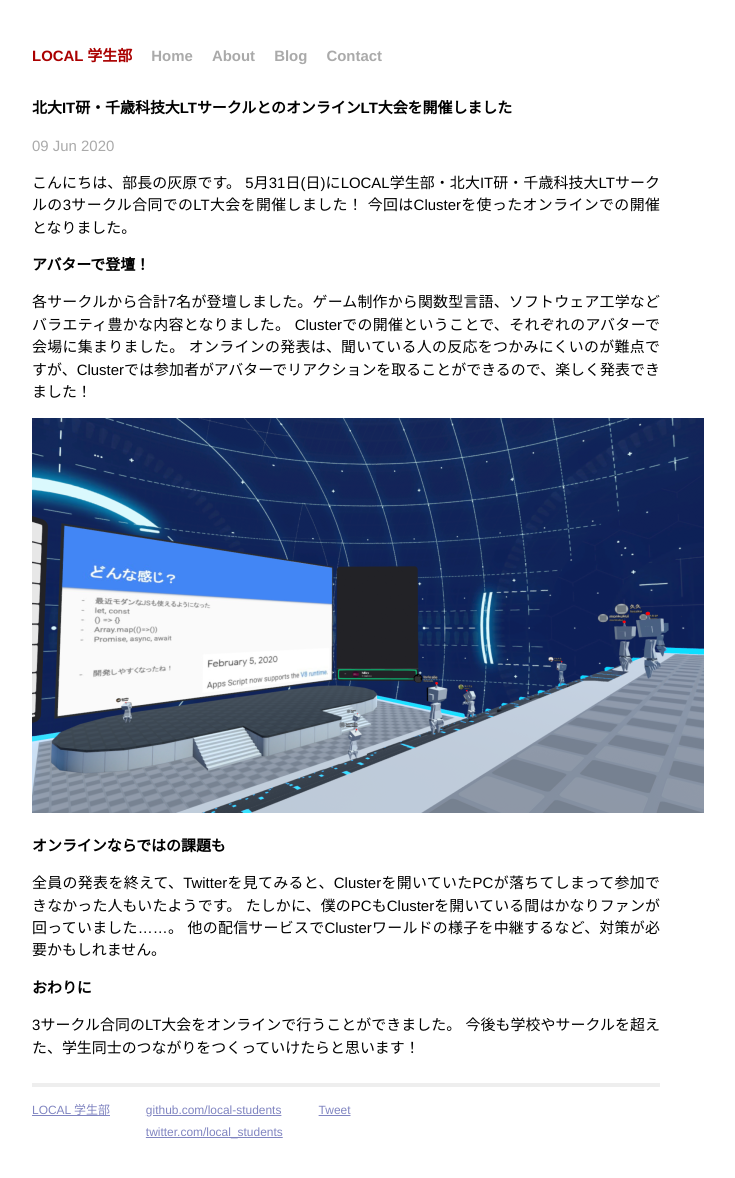
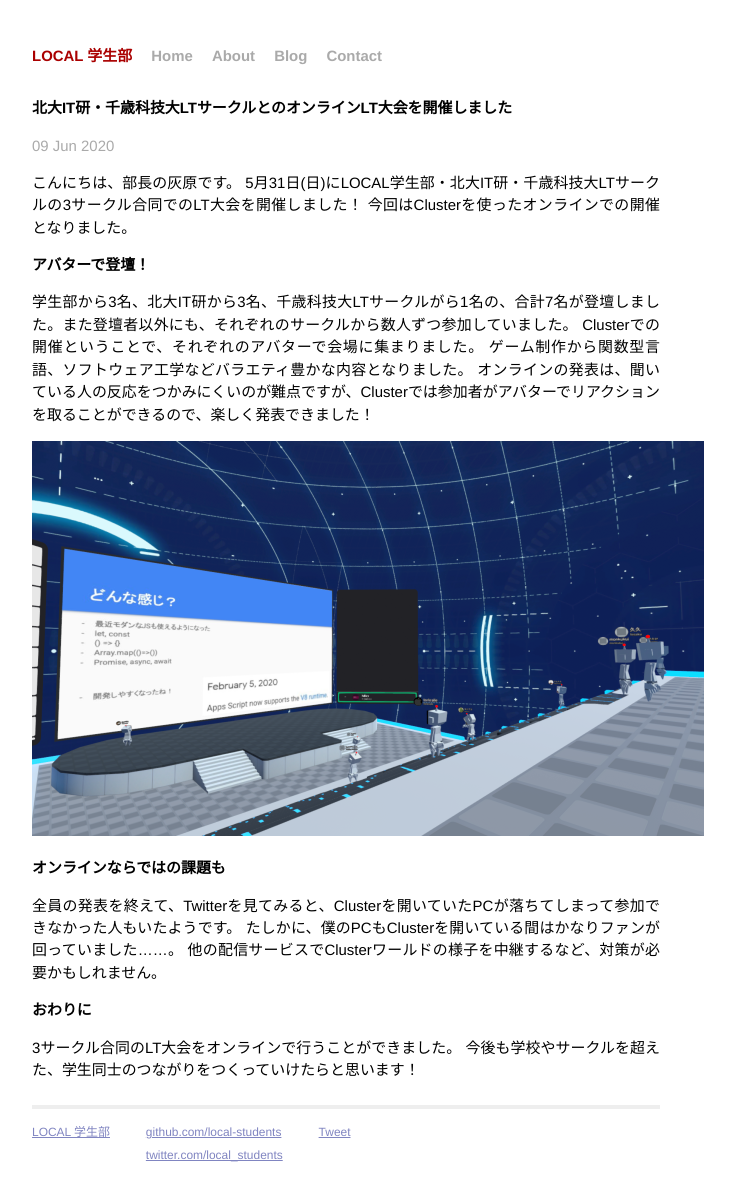
Before and after one commit to local-students/local-students.github.io, a Jekyll site: the page built from _posts/2020-06-09-lhc-lt.md, in a window 1280 px wide. Shown: the whole page, without its empty margins (294-1029 px from the left). Built offline with Jekyll 4.4.1, drawn with Linux system fonts in a browser that asks for light colours; comment, search, counter and statistics services are not loaded; before the commit the page ends 1156 px from its top, so only the background shows below that.

Commit message:
Update 2020-06-09-lhc-lt.md

```diff
--- a/_posts/2020-06-09-lhc-lt.md
+++ b/_posts/2020-06-09-lhc-lt.md
@@ -10,8 +10,9 @@ categories: EVENT
 今回はClusterを使ったオンラインでの開催となりました。
 
 # アバターで登壇！
-各サークルから合計7名が登壇しました。ゲーム制作から関数型言語、ソフトウェア工学などバラエティ豊かな内容となりました。
+学生部から3名、北大IT研から3名、千歳科技大LTサークルがら1名の、合計7名が登壇しました。また登壇者以外にも、それぞれのサークルから数人ずつ参加していました。
 Clusterでの開催ということで、それぞれのアバターで会場に集まりました。
+ゲーム制作から関数型言語、ソフトウェア工学などバラエティ豊かな内容となりました。
 オンラインの発表は、聞いている人の反応をつかみにくいのが難点ですが、Clusterでは参加者がアバターでリアクションを取ることができるので、楽しく発表できました！
 
 ![](/static/img/localst2020/lhc_lt_1.png)
```
